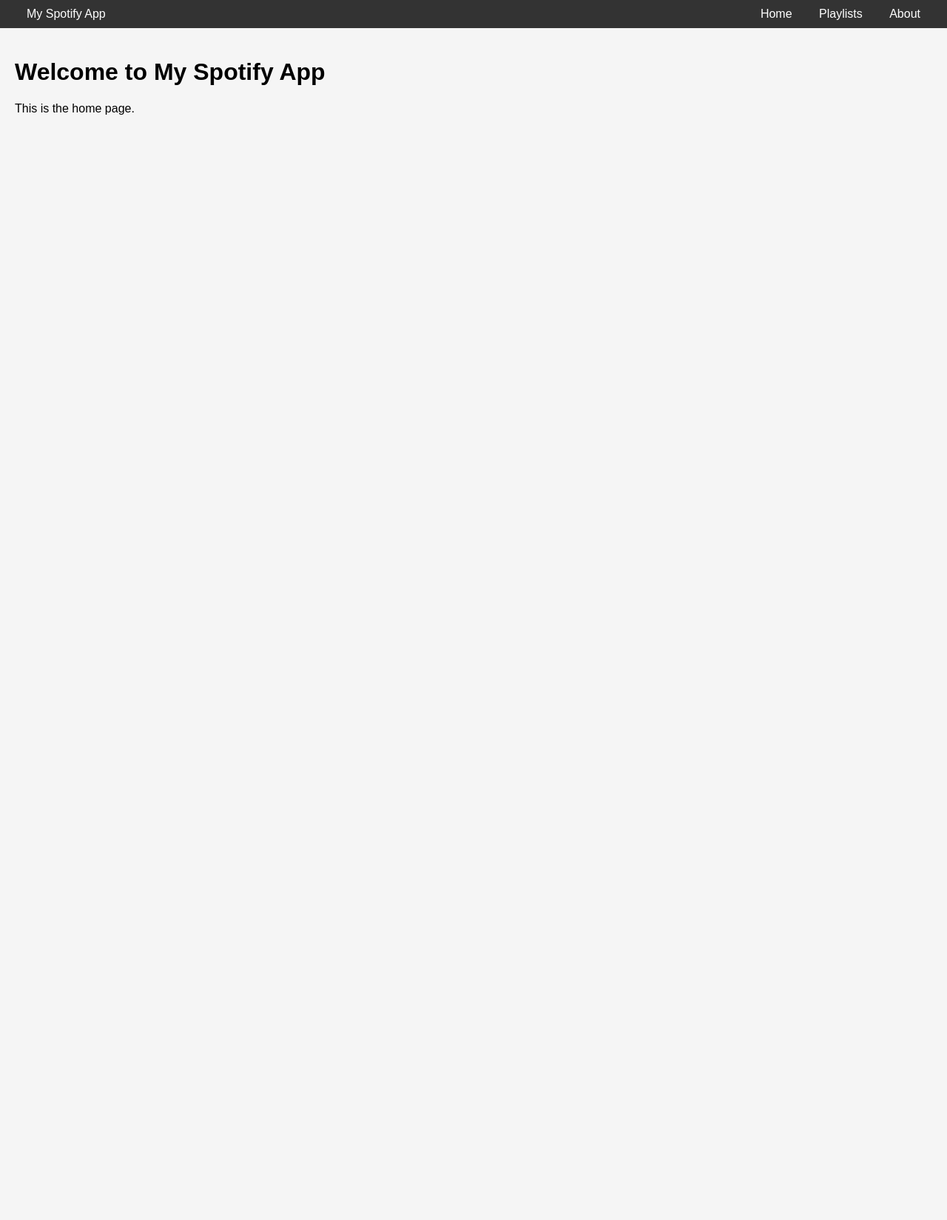
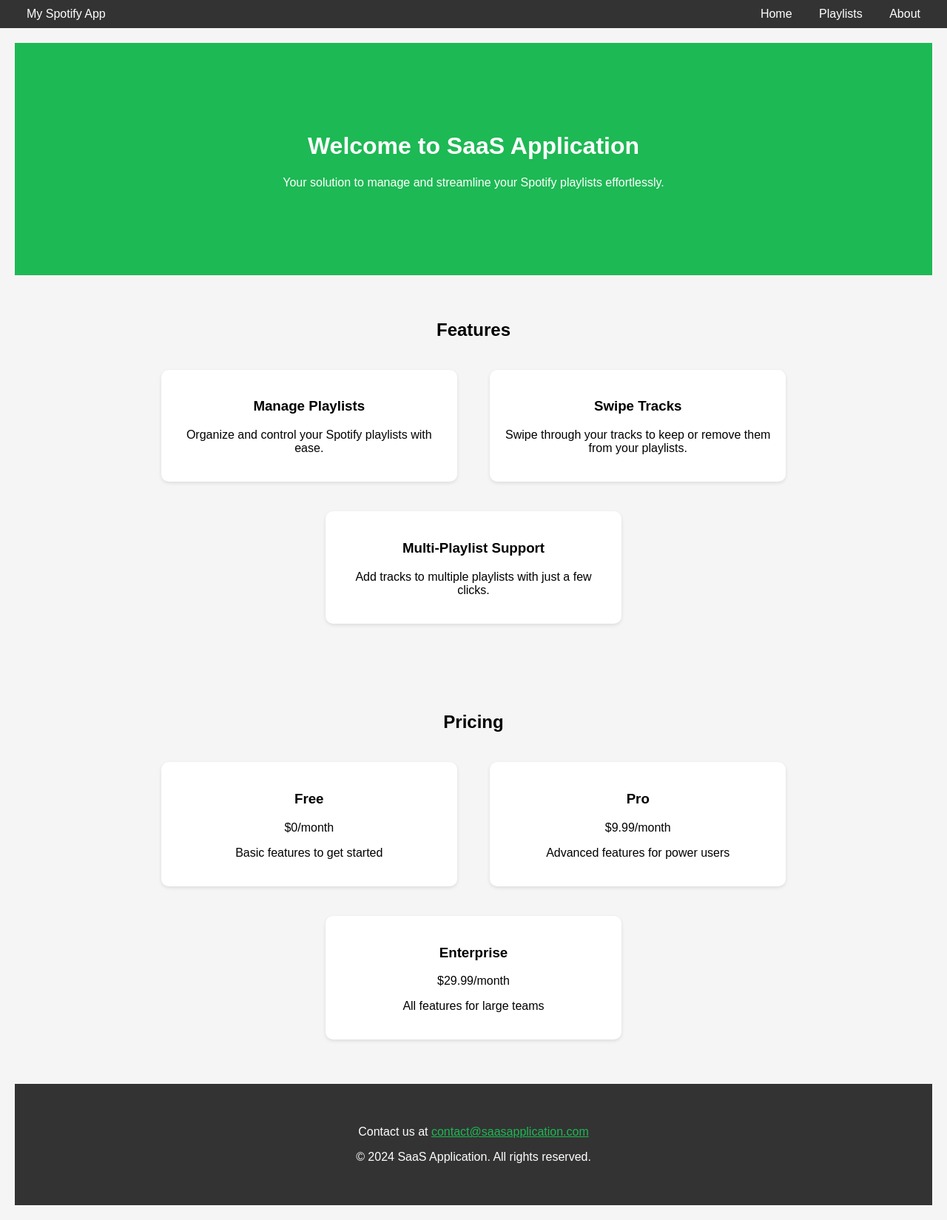
Before and after one commit to lorenino/SaaS_splitify, a Flask app: template templates/index.html in a window 1280 px wide. Shown: the whole page at 74% size. Before the commit the page ends 155 px from the top, so only its background shows below. Run offline with Flask 3, Linux system fonts and the light colour scheme; the template is opened without the code that fills it, so the values that code supplies are empty.

Commit message:
version ONION CHEDDAR

```diff
--- a/main.py
+++ b/main.py
@@ -13,6 +13,10 @@ REDIRECT_URI = 'http://localhost:5000/callback'
 sp_oauth = SpotifyOAuth(client_id=CLIENT_ID, client_secret=CLIENT_SECRET, redirect_uri=REDIRECT_URI, scope='user-library-read playlist-read-private playlist-modify-public playlist-modify-private')
 
 @app.route('/')
+def index():
+    return render_template('index.html')
+
+@app.route('/login')
 def login():
     auth_url = sp_oauth.get_authorize_url()
     return redirect(auth_url)
@@ -112,7 +116,6 @@ def swipe_playlist_with_add(playlist_id):
 
     return render_template('swipe.html', tracks=tracks, playlist_id=playlist_id, selected_playlists=selected_playlists_details)
 
-
 @app.route('/playlist/<playlist_id>/remove_track/<track_id>', methods=['POST'])
 def remove_track(playlist_id, track_id):
     token_info = session.get('token_info', None)
@@ -135,7 +138,9 @@ def add_track_to_playlists(playlist_id, track_id):
         sp.playlist_add_items(pl_id, [track_id])
     return '', 204
 
-
+@app.route('/about')
+def about():
+    return render_template('about.html')
 
 
 if __name__ == '__main__':
--- a/templates/index.html
+++ b/templates/index.html
@@ -1,8 +1,76 @@
 {% extends "layout.html" %}
 
-{% block title %}Home{% endblock %}
+{% block title %}Home - SaaS Application{% endblock %}
 
 {% block content %}
-<h1>Welcome to My Spotify App</h1>
-<p>This is the home page.</p>
+<style>
+    .hero {
+        background-color: #1db954;
+        color: white;
+        padding: 100px 20px;
+        text-align: center;
+    }
+    .features, .pricing, .footer {
+        padding: 40px 20px;
+        text-align: center;
+    }
+    .feature, .price-plan {
+        background-color: white;
+        border-radius: 10px;
+        box-shadow: 0 2px 5px rgba(0, 0, 0, 0.1);
+        margin: 20px;
+        padding: 20px;
+        display: inline-block;
+        width: 30%;
+    }
+    .footer {
+        background-color: #333;
+        color: white;
+    }
+</style>
+
+<div class="hero">
+    <h1>Welcome to SaaS Application</h1>
+    <p>Your solution to manage and streamline your Spotify playlists effortlessly.</p>
+</div>
+
+<div class="features" id="features">
+    <h2>Features</h2>
+    <div class="feature">
+        <h3>Manage Playlists</h3>
+        <p>Organize and control your Spotify playlists with ease.</p>
+    </div>
+    <div class="feature">
+        <h3>Swipe Tracks</h3>
+        <p>Swipe through your tracks to keep or remove them from your playlists.</p>
+    </div>
+    <div class="feature">
+        <h3>Multi-Playlist Support</h3>
+        <p>Add tracks to multiple playlists with just a few clicks.</p>
+    </div>
+</div>
+
+<div class="pricing" id="pricing">
+    <h2>Pricing</h2>
+    <div class="price-plan">
+        <h3>Free</h3>
+        <p>$0/month</p>
+        <p>Basic features to get started</p>
+    </div>
+    <div class="price-plan">
+        <h3>Pro</h3>
+        <p>$9.99/month</p>
+        <p>Advanced features for power users</p>
+    </div>
+    <div class="price-plan">
+        <h3>Enterprise</h3>
+        <p>$29.99/month</p>
+        <p>All features for large teams</p>
+    </div>
+</div>
+
+<div class="footer" id="contact">
+    <p>Contact us at <a href="mailto:contact@saasapplication.com" style="color: #1db954;">contact@saasapplication.com</a></p>
+    <p>&copy; 2024 SaaS Application. All rights reserved.</p>
+</div>
 {% endblock %}
--- a/templates/layout.html
+++ b/templates/layout.html
@@ -36,12 +36,12 @@
 <body>
     <div class="navbar">
         <div class="navbar-brand">
-            <a href="/">My Spotify App</a>
+            <a href="{{ url_for('index') }}">My Spotify App</a>
         </div>
         <div class="navbar-links">
-            <a href="/">Home</a>
-            <a href="/playlists">Playlists</a>
-            <a href="/about">About</a>
+            <a href="{{ url_for('index') }}">Home</a>
+            <a href="{{ url_for('display_playlists') }}">Playlists</a>
+            <a href="{{ url_for('about') }}">About</a>
         </div>
     </div>
     <div class="container">
```
Also changed, not shown: templates/about.html (added, +24 -0 lines), 1 other file.
